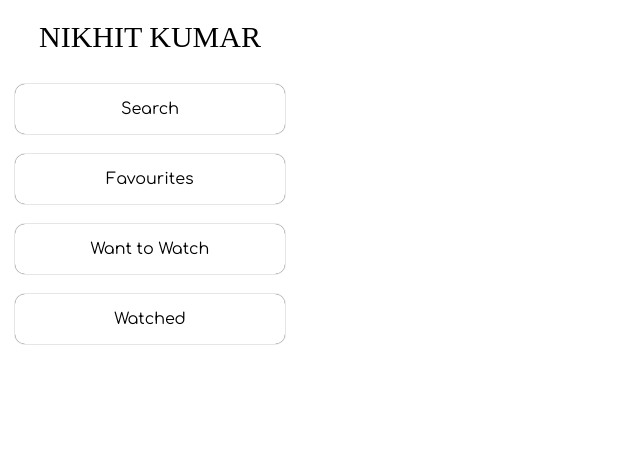
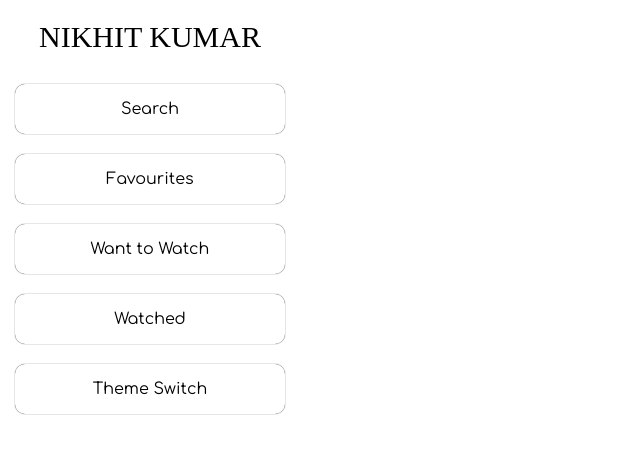
Before and after one commit to nikhitkumar00/Movie-Watchlist-PHP, a React (Vite) app: page / in a window 1280 px wide. Shown: the top 454 px of the page, without its empty margins (0-640 px from the left). Built offline with nearby package versions, Linux system fonts and the light colour scheme; a web font is replaced by a local one.

Commit message:
added theme switch button and minor improvements

```diff
--- a/index.html
+++ b/index.html
@@ -2,9 +2,8 @@
 <html lang="en">
   <head>
     <meta charset="UTF-8" />
-    <link rel="icon" type="image/svg+xml" href="/vite.svg" />
     <meta name="viewport" content="width=device-width, initial-scale=1.0" />
-    <title>Vite + React</title>
+    <title>Movie Tracker</title>
   </head>
   <body>
     <div id="root"></div>
--- a/src/Components/Moviegrid/Moviegrid.css
+++ b/src/Components/Moviegrid/Moviegrid.css
@@ -32,10 +32,12 @@ img {
 .moviename {
     font-family: 'Comfortaa';
     font-size: 15px;
+    color: var(--text-color);
 }
 
 .movieyear {
     font-family: 'Comfortaa';
     font-size: 13px;
     padding-bottom: 5px;
+    color: var(--text-color);
 }
--- a/src/Components/Navbar/Navbar.css
+++ b/src/Components/Navbar/Navbar.css
@@ -12,6 +12,7 @@
     justify-content: center;
     font-size: 30px;
     padding-top: 20px;
+    color: var(--text-color);
 }
 
 .navbarLinks {
@@ -36,6 +37,7 @@
 }
 
 .navbarInactive {
+    cursor: pointer;
     width: 90%;
     height: 50px;
     display: flex;
--- a/src/Components/Navbar/Navbar.jsx
+++ b/src/Components/Navbar/Navbar.jsx
@@ -1,7 +1,21 @@
+import { useState } from "react";
 import "./Navbar.css";
-import { Link, NavLink } from "react-router-dom";
+import { NavLink } from "react-router-dom";
 
 const Navbar = () => {
+  const [dark, setDark] = useState(false);
+
+  const switchtheme = () => {
+    if (dark) {
+      document.documentElement.style.setProperty("--text-color", "black");
+      document.documentElement.style.setProperty("--background-color", "white");
+    }
+    else {
+      document.documentElement.style.setProperty("--text-color", "white");
+      document.documentElement.style.setProperty("--background-color", "#242424");
+    }
+    setDark(!dark);
+  };
   return (
     <div className="navbarWrapper">
       <div className="navbarHeader">NIKHIT KUMAR</div>
@@ -38,6 +52,9 @@ const Navbar = () => {
         >
           Watched
         </NavLink>
+        <div className="navbarInactive" onClick={switchtheme}>
+          Theme Switch
+        </div>
       </div>
     </div>
   );
--- a/src/Components/Search/Search.jsx
+++ b/src/Components/Search/Search.jsx
@@ -1,4 +1,4 @@
-import { TextField } from "@mui/material";
+import { TextField, colors } from "@mui/material";
 import { useState, useEffect } from "react";
 import Moviegrid from "../Moviegrid/Moviegrid";
 import "./Search.css";
--- a/src/main.css
+++ b/src/main.css
@@ -8,3 +8,16 @@
     --background-color : white;
     --text-color : black;
 }
+
+::-webkit-scrollbar{
+    width:8px;
+}
+
+::-webkit-scrollbar-track {
+    background-color: var(--background-color);
+}
+
+::-webkit-scrollbar-thumb{
+    background-color:var(--text-color);
+    border-radius: 99px;
+}
--- a/src/main.jsx
+++ b/src/main.jsx
@@ -36,6 +36,6 @@ const router = createBrowserRouter([
 
 ReactDOM.createRoot(document.getElementById('root')).render(
   <React.StrictMode>
-    <RouterProvider router={router} />
+    <RouterProvider router={router} className= ".dark"/>
   </React.StrictMode>,
 )
```
